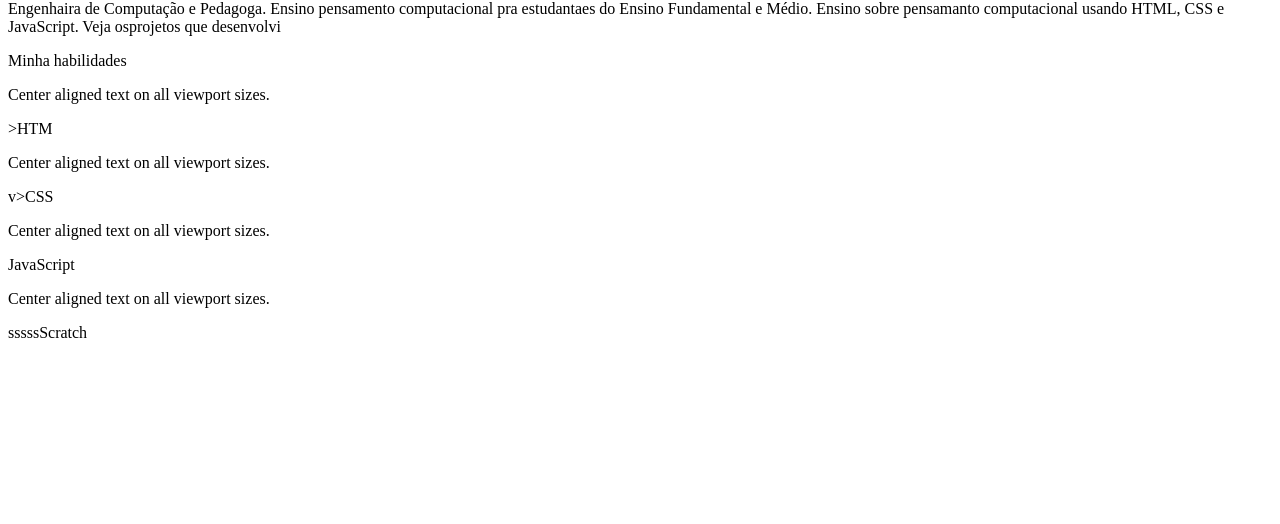
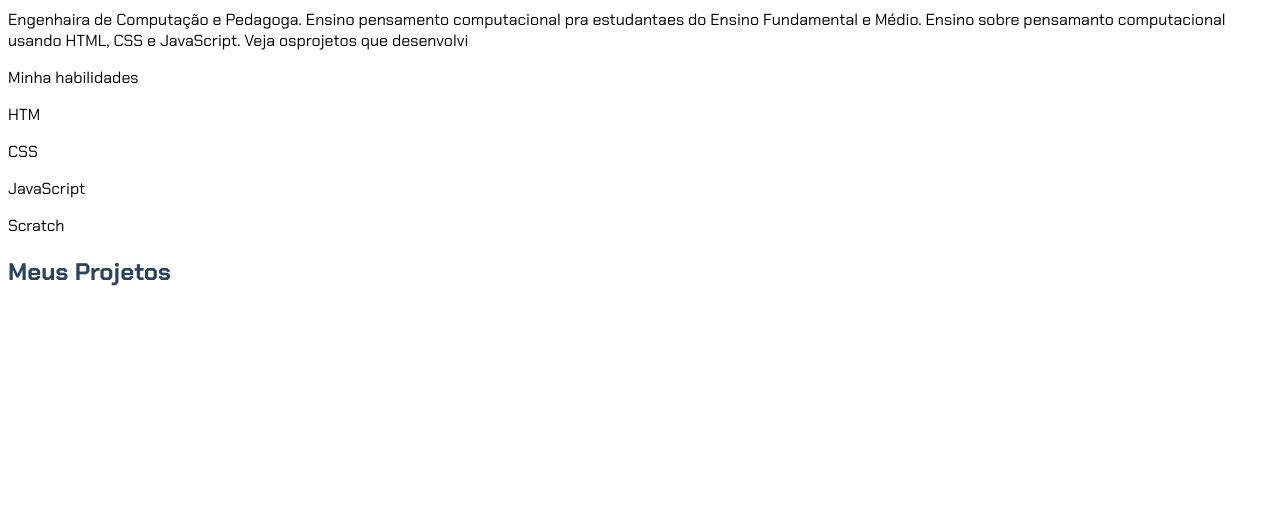
Before and after one commit to pedroo4/Portf-lio, a plain HTML site: page index.html in a window 1280 px wide. Shown: the part 276-800 px from the top of the page. Drawn offline with Linux system fonts and the light colour scheme.

Commit message:
Add files via upload

```diff
--- a/index.html
+++ b/index.html
@@ -22,11 +22,15 @@
     </p>
     <p>Minha habilidades</p>
     <divi>
-        <p class="text-center">Center aligned text on all viewport sizes.</p>>HTM</p>
-        <p class="text-center">Center aligned text on all viewport sizes.</p>v>CSS</p>
-        <p class="text-center">Center aligned text on all viewport sizes.</p>JavaScript</p>
-        <p class="text-center">Center aligned text on all viewport sizes.</p>sssssScratch</p>
-    </divi>
+        <p class="text-center">HTM</p>
+        <p class="text-center">CSS</p>
+        <p class="text-center">JavaScript</p>
+        <p class="text-center">Scratch</p>
+    </div>
     </header>
-</body>
-</html>
+<main class="container mt-5">
+    <h2>Meus Projetos</h2>
+    <div class="row">
+        <!-- Projeto 1-->
+        <div class="col-md-4">
+        <div class="card">
--- a/style.css
+++ b/style.css
@@ -0,0 +1,26 @@
+
+@import url('https://fonts.googleapis.com/css2?family=Chakra+Petch:ital,wght@0,300;0,400;0,500;0,600;0,700;1,300;1,400;1,500;1,600;1,700&display=swap');
+
+:root{
+--cor-principal:#6E859F;
+--cor-secundaria:#284260;
+--cor-destaque:#C92BFC;
+}
+
+body{
+  font-family: 'Chakra Petch', sans-serif;
+}
+
+h1,h2,h5 {
+color: var(--cor-secundaria);
+font-weight: 700;
+}
+
+footer a {
+  color:var(--cor-principal);
+
+}
+
+footer a :hover{
+color:var(--cor-destaque);
+}
```
